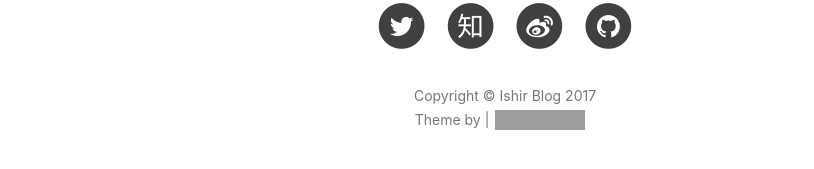
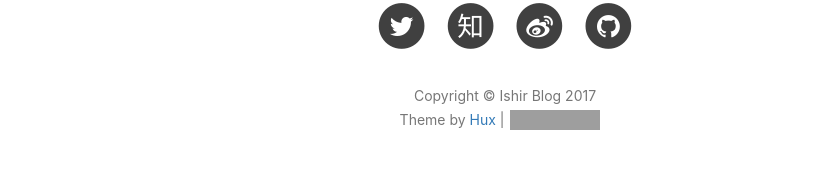
Before and after one commit to littonishir/littonishir.jekyll.com, a Jekyll site: the page built from index.html, in a window 1280 px wide and 900 px high, scrolled down 2267 px. Shown: the part 677-846 px from the top of the window, without its empty margins (135-949 px from the left). Built offline with Jekyll 4.4.1, drawn with Linux system fonts in a browser that asks for light colours; nearby versions of some CDN libraries; the list of posts is cut into pages by our own code; comment, search, counter and statistics services are not loaded; grey boxes are pictures that could not be loaded.

Commit message:
_config update

```diff
--- a/_includes/footer.html
+++ b/_includes/footer.html
@@ -82,7 +82,7 @@
                 <p class="copyright text-muted">
                     Copyright &copy; {{ site.title }} {{ site.time | date: '%Y' }}
                     <br>
-                    Theme by <a href="http://www.littonishir.top/"></a> |
+                    Theme by <a href="http://www.littonishir.top/">Hux</a> |
                     <iframe
                         style="margin-left: 2px; margin-bottom:-5px;"
                         frameborder="0" scrolling="0" width="100px" height="20px"
```
